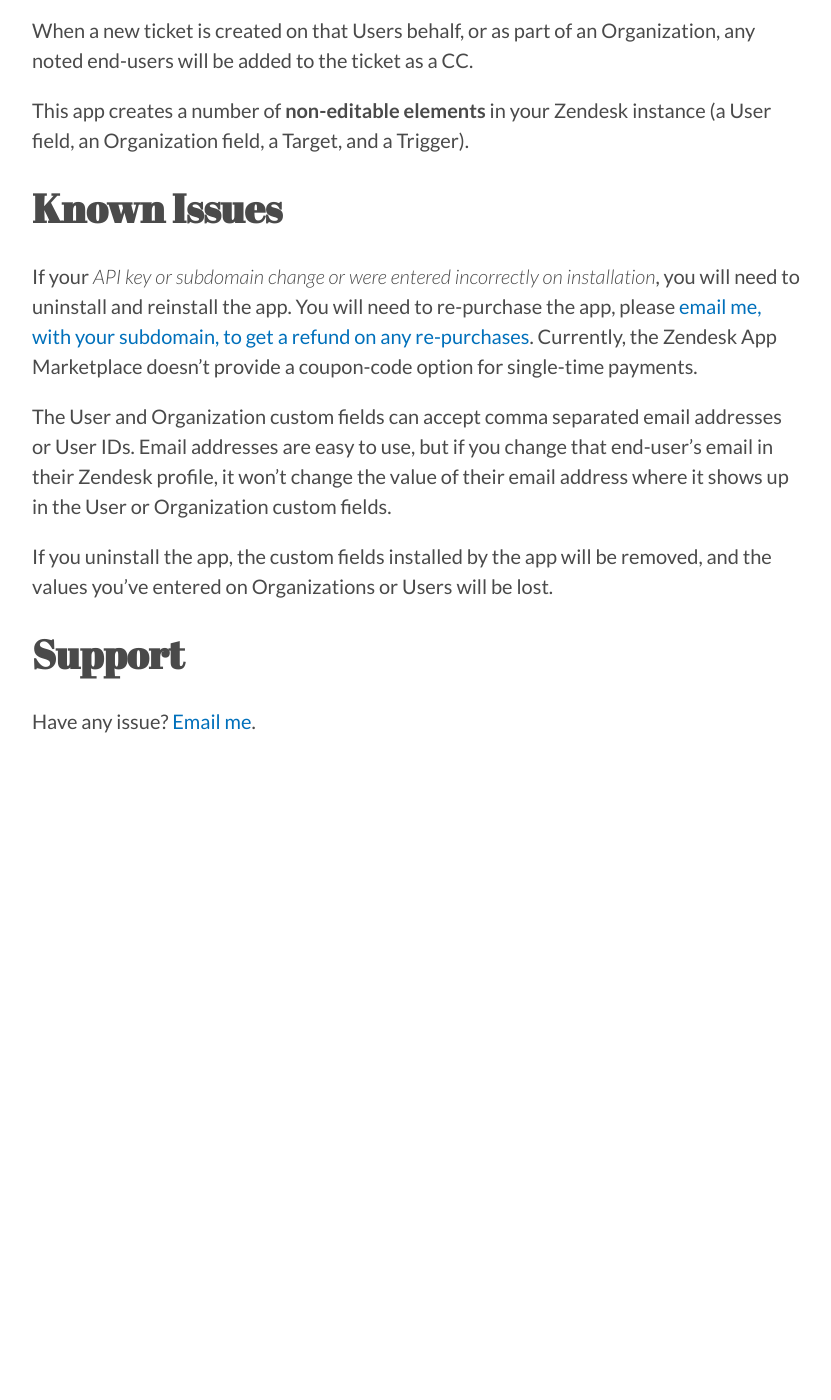
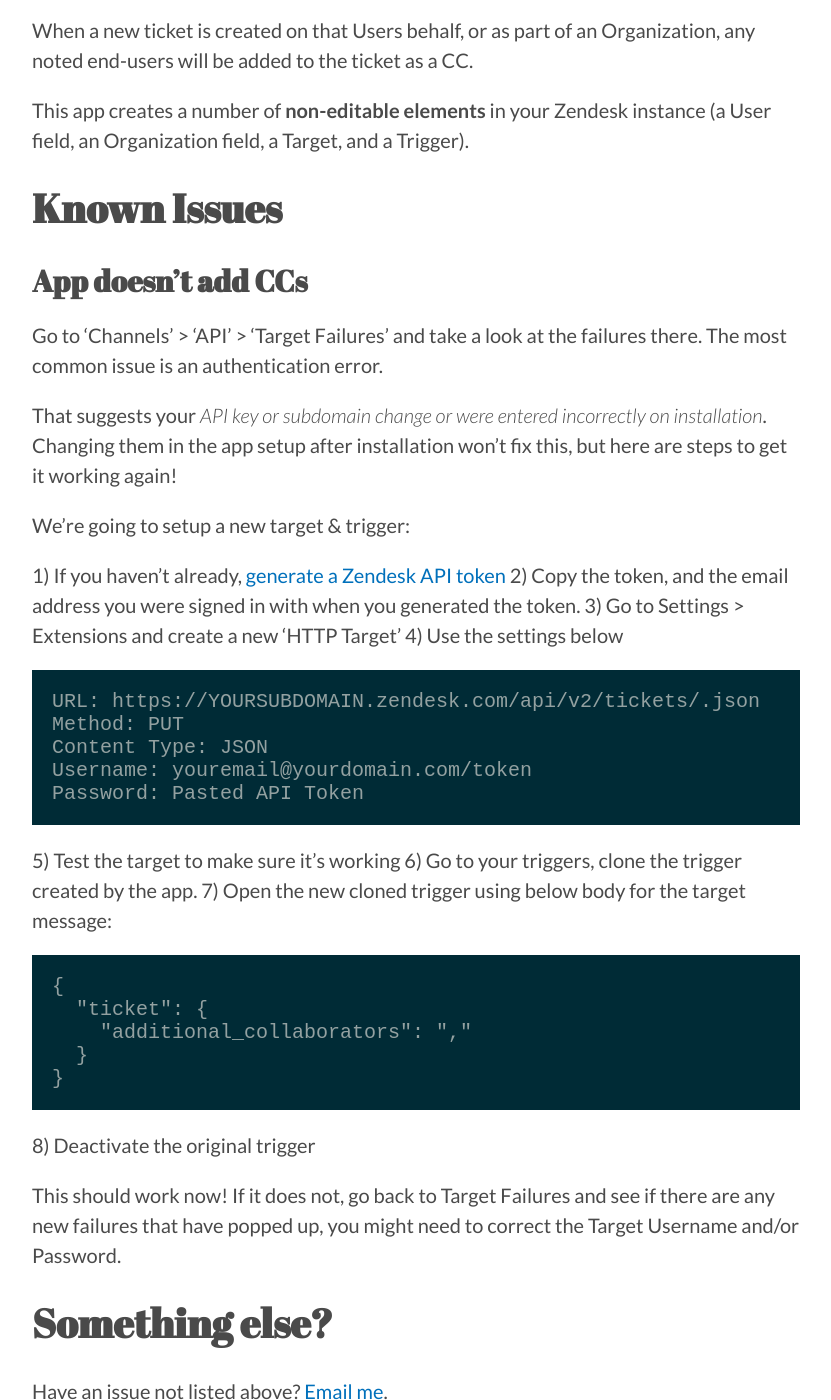
Before and after one commit to Bloc/portfolio-kami, a Jekyll site: the page built from _portfolio/carboncopier.md, in a window 1280 px wide and 1400 px high, scrolled down 1461 px. Shown: the whole window, without its empty margins (224-1055 px from the left). Built offline with Jekyll 4.4.1, drawn with Linux system fonts in a browser that asks for light colours; nearby versions of some CDN libraries; before the commit the page ends 2217 px from its top, so only the background shows below that.

Commit message:
chore: update readme and CC details

````diff
--- a/_portfolio/carboncopier.md
+++ b/_portfolio/carboncopier.md
@@ -27,12 +27,39 @@
 
 ## Known Issues
 
-If your _API key or subdomain change or were entered incorrectly on installation_, you will need to uninstall and reinstall the app. You will need to re-purchase the app, please [email me, with your subdomain, to get a refund on any re-purchases](mailto:aviwarner@gmail.com). Currently, the Zendesk App Marketplace doesn't provide a coupon-code option for single-time payments.
+### App doesn't add CCs
 
-The User and Organization custom fields can accept comma separated email addresses or User IDs. Email addresses are easy to use, but if you change that end-user's email in their Zendesk profile, it won't change the value of their email address where it shows up in the User or Organization custom fields.
+Go to 'Channels' > 'API' > 'Target Failures' and take a look at the failures there. The most common issue is an authentication error.
 
-If you uninstall the app, the custom fields installed by the app will be removed, and the values you've entered on Organizations or Users will be lost.
+That suggests your _API key or subdomain change or were entered incorrectly on installation_. Changing them in the app setup after installation won't fix this, but here are steps to get it working again!
 
-## Support
+We're going to setup a new target & trigger:
 
-Have any issue? [Email me](mailto:aviwarner@gmail.com).
+1) If you haven't already, [generate a Zendesk API token](https://support.zendesk.com/hc/en-us/articles/226022787-Generating-a-new-API-token-)
+2) Copy the token, and the email address you were signed in with when you generated the token.
+3) Go to Settings > Extensions and create a new 'HTTP Target'
+4) Use the settings below
+```
+URL: https://YOURSUBDOMAIN.zendesk.com/api/v2/tickets/{{ticket.id}}.json
+Method: PUT
+Content Type: JSON
+Username: youremail@yourdomain.com/token
+Password: Pasted API Token
+```
+5) Test the target to make sure it's working
+6) Go to your triggers, clone the trigger created by the app.
+7) Open the new cloned trigger using below body for the target message:
+```
+{
+  "ticket": {
+    "additional_collaborators": "{{ticket.organization.custom_fields.org_cc}},{{ticket.requester.custom_fields.user_cc}}"
+  }
+}
+```
+8) Deactivate the original trigger
+
+This should work now! If it does not, go back to Target Failures and see if there are any new failures that have popped up, you might need to correct the Target Username and/or Password.
+
+## Something else?
+
+Have an issue not listed above? [Email me](mailto:aviwarner@gmail.com).
````
Also changed, not shown: README.md.
